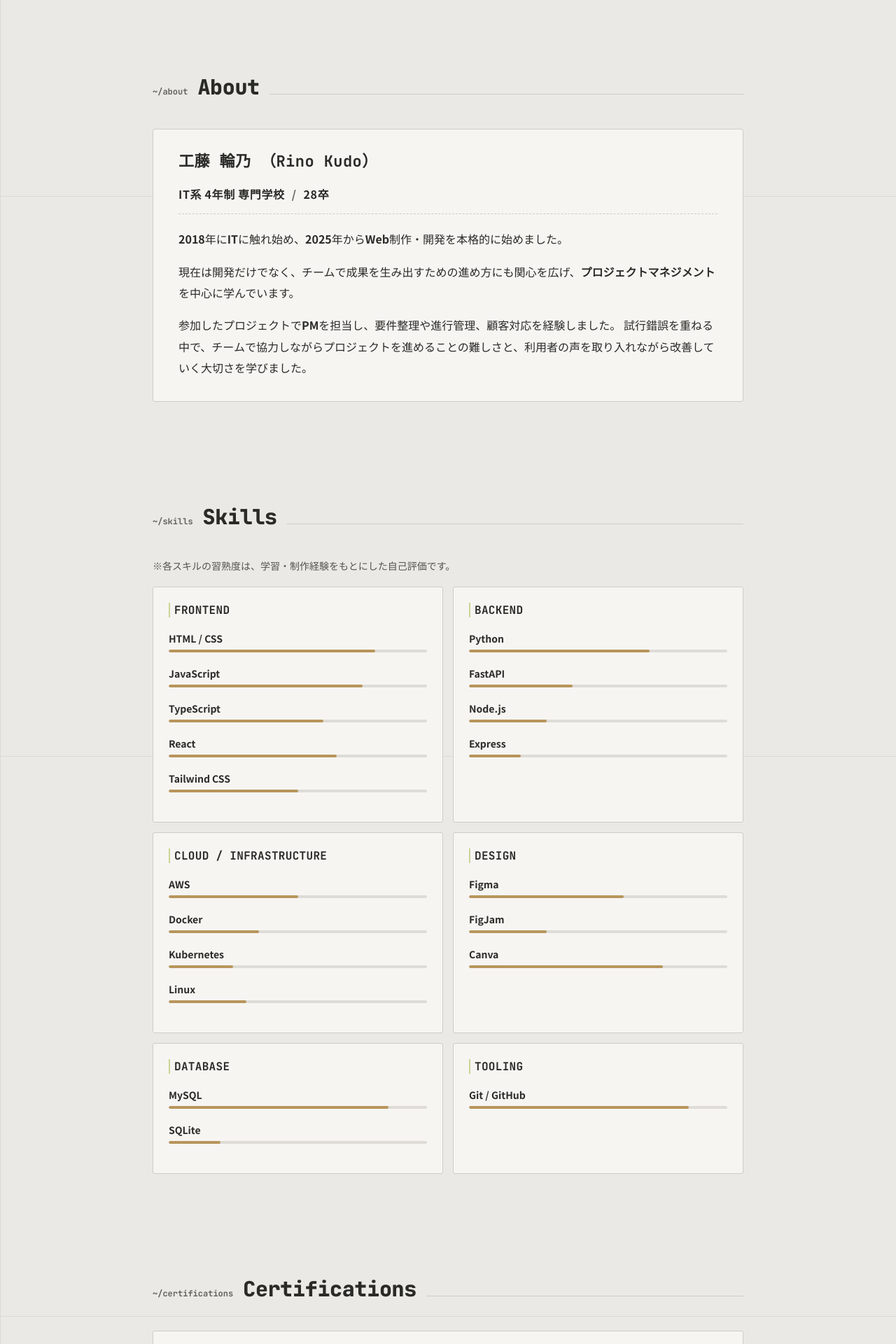
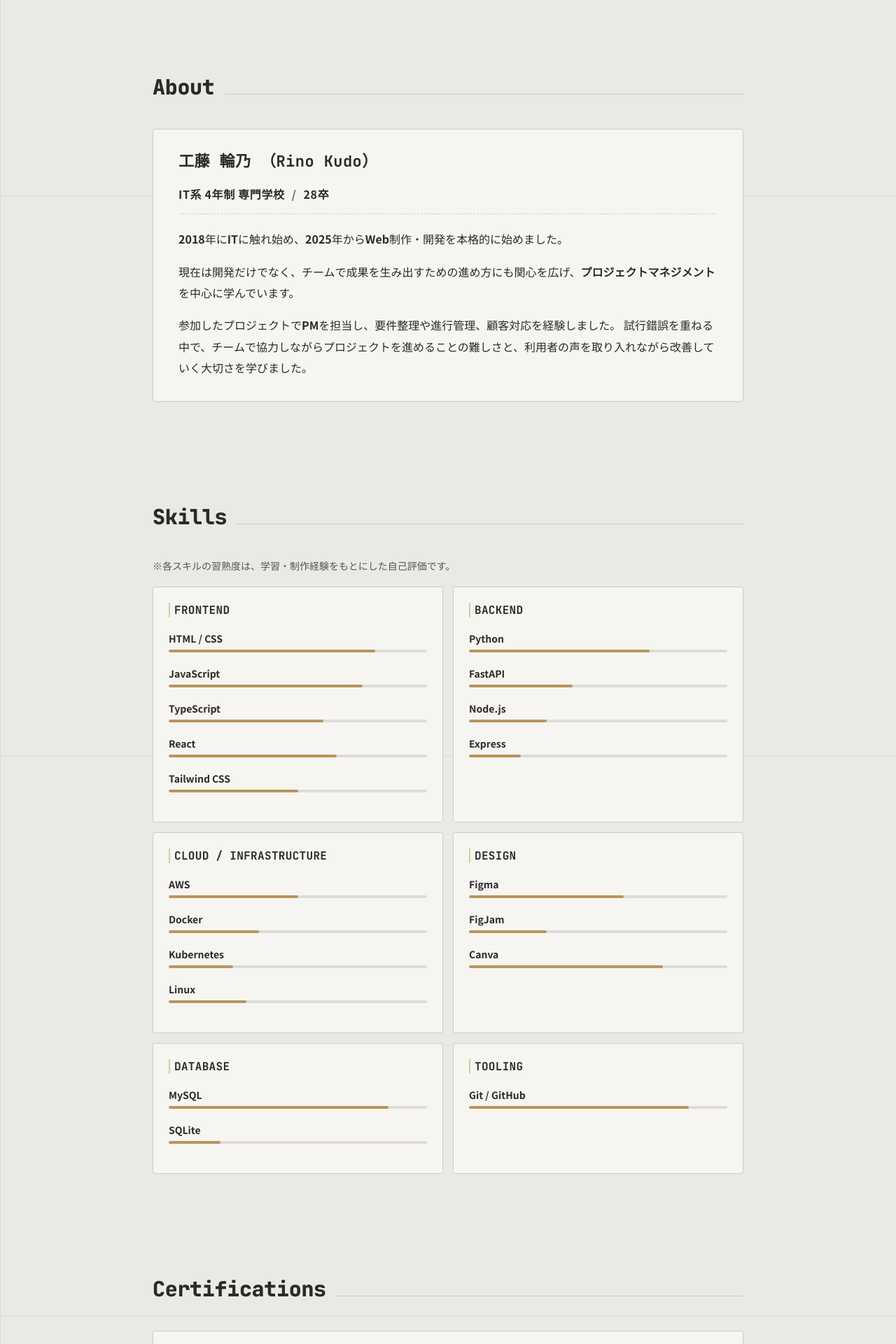
Before and after one commit to RUSK-0211/rusk-portfolio, a React (Vite) app: page / in a window 1280 px wide. Shown: the part 520-2440 px from the top of the page at 70% size. Built offline with nearby package versions, Linux system fonts and the light colour scheme.

Commit message:
セクションタイトルのパス表示を削除

```diff
--- a/src/components/SectionTitle/SectionTitle.tsx
+++ b/src/components/SectionTitle/SectionTitle.tsx
@@ -1,13 +1,10 @@
 export default function SectionTitle({
-    path,
     title,
 }: {
-    path: string
     title: string
 }) {
     return (
         <div className="section-title">
-            <span className="section-title-path">{path}</span>
             <h2 className="section-title-text">{title}</h2>
             <span className="section-title-line" />
         </div>
--- a/src/pages/Home.tsx
+++ b/src/pages/Home.tsx
@@ -40,7 +40,7 @@ export default function HomeView({nav}: HomeViewProps) {
 
             {/* About */}
             <section className="section" id="about">
-                <SectionTitle path="~/about" title="About" />
+                <SectionTitle title="About" />
 
                 <div className="about-body">
                     <h3 className="about-name">工藤 輪乃 （Rino Kudo）</h3>
@@ -65,7 +65,7 @@ export default function HomeView({nav}: HomeViewProps) {
 
             {/* Skills */}
             <section className="section" id="skills">
-                <SectionTitle path="~/skills" title="Skills" />
+                <SectionTitle title="Skills" />
                 <p className="skills-intro">※各スキルの習熟度は、学習・制作経験をもとにした自己評価です。</p>
                 <div className="skills-grid">
                     {skillCategories.map((cat) => (
@@ -76,7 +76,7 @@ export default function HomeView({nav}: HomeViewProps) {
 
             {/* Certifications */}
             <section className="section" id="certifications">
-                <SectionTitle path="~/certifications" title="Certifications" />
+                <SectionTitle title="Certifications" />
 
                 <div className="cert-list">
                     {certifications.map((cert) => (
@@ -87,7 +87,7 @@ export default function HomeView({nav}: HomeViewProps) {
 
             {/* Contact */}
             <section className="section" id="contact">
-                <SectionTitle path="~/contact" title="Contact" />
+                <SectionTitle title="Contact" />
 
                 <div className="contact-layout">
                     <p className="contact-text">
--- a/src/styles/global.css
+++ b/src/styles/global.css
@@ -83,12 +83,6 @@ button:focus-visible {
   align-items: baseline;
   gap: 14px;
   margin-bottom: 40px;
-}
-
-.section-title-path {
-  font-family: var(--mono);
-  font-size: 12px;
-  color: var(--ink-faint);
 }
 
 .section-title-text {
```
